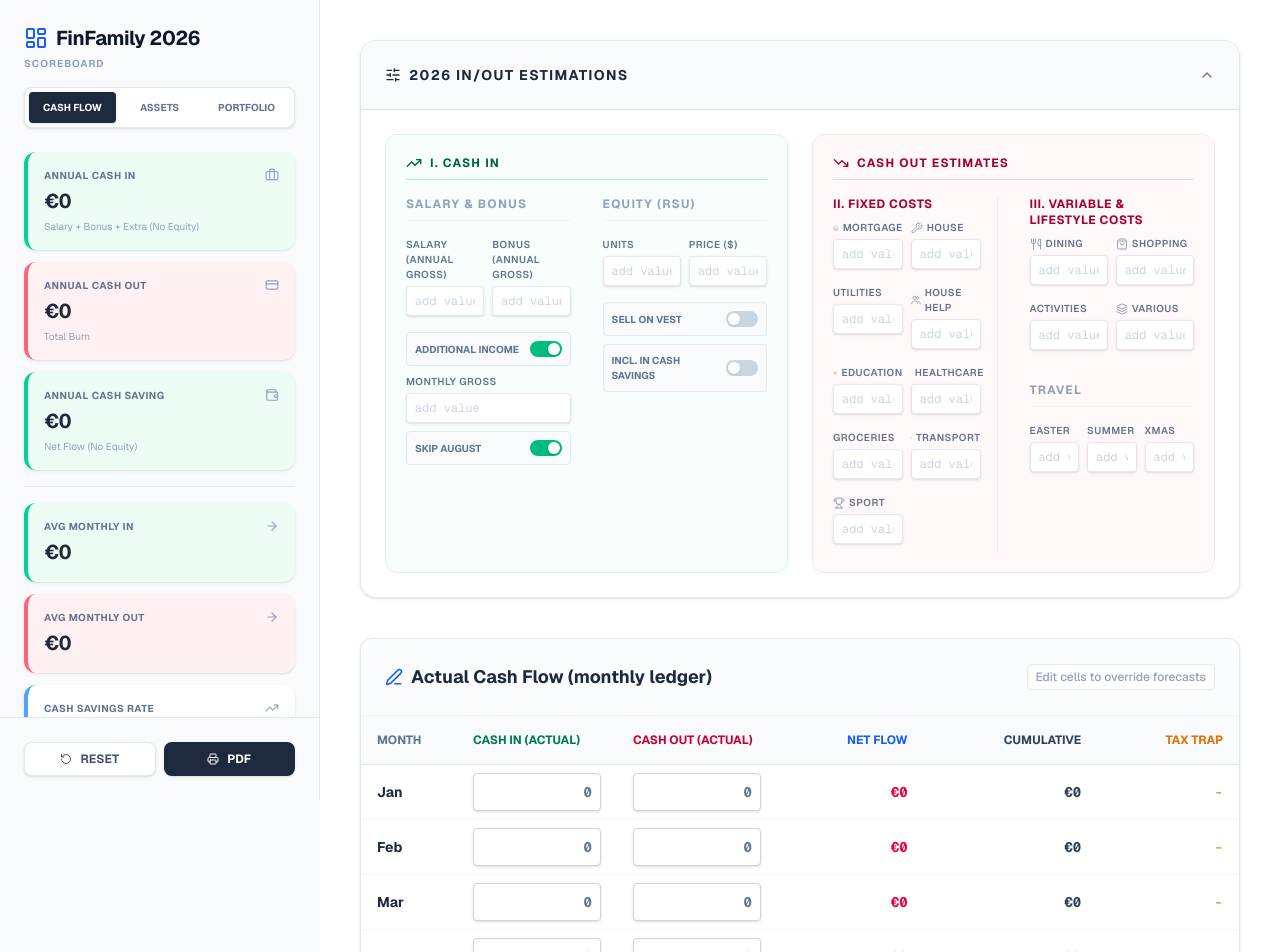
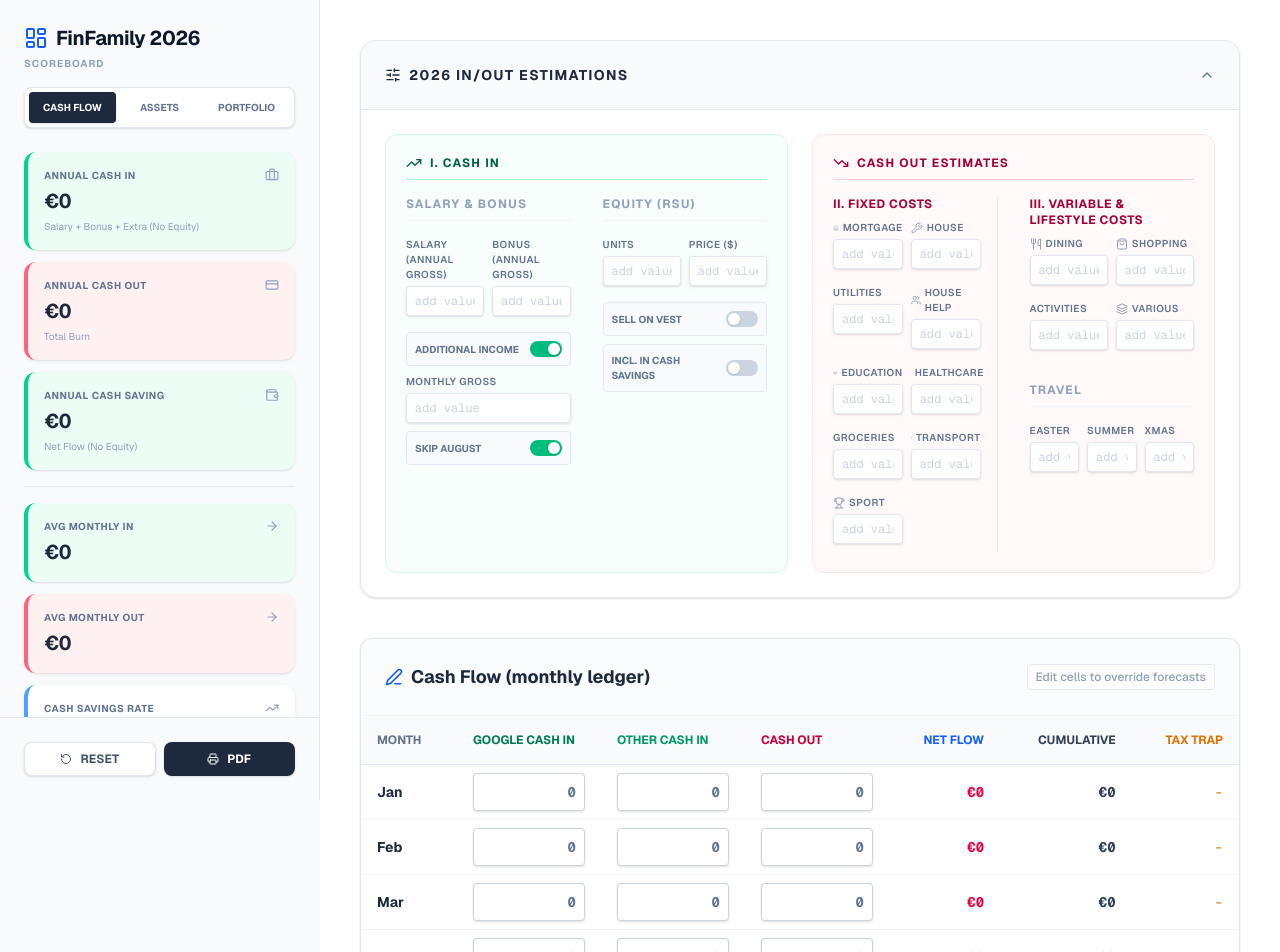
Before and after one commit to lucacanzi-a11y/finance-dashboard-2026, a Next.js app: page / in a window 1280 px wide. Shown: the top 952 px of the page. Built offline with nearby package versions, Linux system fonts and the light colour scheme.

Commit message:
Final v16

```diff
--- a/src/app/page.tsx
+++ b/src/app/page.tsx
@@ -88,8 +88,10 @@ interface AppState {
   assets: Asset[];
   portfolio: PortfolioItem[];
   adjustments: {
-    income: number[];
+    incomeGoogle: number[];
+    incomeOther: number[];
     expenses: number[];
+    income?: number[]; // for legacy migration
   };
 }
 
@@ -144,7 +146,8 @@ const DEFAULT_STATE: AppState = {
     { id: '2', ticker: 'BTC', type: 'Crypto', quantity: 0, avgPrice: 0, priceSoY: 0, priceEoY: 0 },
   ],
   adjustments: {
-    income: Array(12).fill(0),
+    incomeGoogle: Array(12).fill(0),
+    incomeOther: Array(12).fill(0),
     expenses: Array(12).fill(0),
   }
 };
@@ -274,12 +277,17 @@ const calculateCashFlow = (state: AppState) => {
 
     const monthlyExpenses = fixedExpenses + variableExpenses;
 
-    // 2. ACTUALS OVERRIDE LOGIC
-    const actualIncome = adjustments.income[index] || 0;
+    // 2. OVERRIDE LOGIC
+    const actualGoogle = adjustments.incomeGoogle[index] || 0;
+    const actualOther = adjustments.incomeOther[index] || 0;
     const actualExpense = adjustments.expenses[index] || 0;
 
-    const forecastTotalCashIn = monthlyIncome + consultancyNet + equityCashFlow;
-    const totalCashIn = actualIncome > 0 ? actualIncome : forecastTotalCashIn;
+    const forecastGoogleCashIn = monthlyIncome + equityCashFlow;
+    const forecastOtherCashIn = consultancyNet;
+
+    const finalGoogle = actualGoogle > 0 ? actualGoogle : forecastGoogleCashIn;
+    const finalOther = actualOther > 0 ? actualOther : forecastOtherCashIn;
+    const totalCashIn = finalGoogle + finalOther;
 
     const forecastTotalExpenses = monthlyExpenses;
     const totalExpenses = actualExpense > 0 ? actualExpense : forecastTotalExpenses;
@@ -296,8 +304,10 @@ const calculateCashFlow = (state: AppState) => {
       salary: monthlyIncome,
       consultancy: consultancyNet,
       equityCash: equityCashFlow,
-      adjIncome: actualIncome,
-      forecastIncome: forecastTotalCashIn,
+      adjGoogle: actualGoogle,
+      adjOther: actualOther,
+      forecastGoogle: forecastGoogleCashIn,
+      forecastOther: forecastOtherCashIn,
       totalIncome: totalCashIn,
       expenses: totalExpenses,
       forecastExpenses: forecastTotalExpenses,
@@ -519,11 +529,18 @@ export default function FinanceDashboard() {
       if (saved) {
         try {
           const parsed = JSON.parse(saved);
+
+          // Data Migration
+          const adjs = parsed.adjustments || DEFAULT_STATE.adjustments;
+          const incomeGoogle = adjs.incomeGoogle || adjs.income || Array(12).fill(0);
+          const incomeOther = adjs.incomeOther || Array(12).fill(0);
+          const expenses = adjs.expenses || Array(12).fill(0);
+
           return {
             ...DEFAULT_STATE,
             ...parsed,
             expenses: { ...DEFAULT_STATE.expenses, ...parsed.expenses },
-            adjustments: parsed.adjustments || DEFAULT_STATE.adjustments,
+            adjustments: { incomeGoogle, incomeOther, expenses },
           };
         } catch (e) { console.error(e); }
       }
@@ -605,7 +622,7 @@ export default function FinanceDashboard() {
     setState(prev => ({ ...prev, portfolio: prev.portfolio.filter(p => p.id !== id) }));
   };
 
-  const handleAdjustmentChange = (type: 'income' | 'expenses', index: number, value: number) => {
+  const handleAdjustmentChange = (type: 'incomeGoogle' | 'incomeOther' | 'expenses', index: number, value: number) => {
     setState(prev => {
       const newAdj = [...prev.adjustments[type]];
       newAdj[index] = value;
@@ -857,7 +874,7 @@ export default function FinanceDashboard() {
                 <div className="p-6 border-b border-slate-100 bg-slate-50/50 flex justify-between items-center">
                   <div className="flex items-center gap-2">
                     <Edit3 size={18} className="text-blue-600" />
-                    <h3 className="text-lg font-bold text-slate-800">Actual Cash Flow (monthly ledger)</h3>
+                    <h3 className="text-lg font-bold text-slate-800">Cash Flow (monthly ledger)</h3>
                   </div>
                   <span className="text-xs text-slate-400 font-medium bg-white px-2 py-1 rounded border border-slate-200">
                     Edit cells to override forecasts
@@ -868,8 +885,9 @@ export default function FinanceDashboard() {
                     <thead className="bg-slate-50 border-b border-slate-200 text-xs uppercase font-bold text-slate-500">
                       <tr>
                         <th className="px-4 py-4 w-24">Month</th>
-                        <th className="px-4 py-4 w-40 text-emerald-700">Cash In (Actual)</th>
-                        <th className="px-4 py-4 w-40 text-rose-700">Cash Out (Actual)</th>
+                        <th className="px-4 py-4 w-36 text-emerald-700">Google Cash In</th>
+                        <th className="px-4 py-4 w-36 text-emerald-600">Other Cash In</th>
+                        <th className="px-4 py-4 w-36 text-rose-700">Cash Out</th>
                         <th className="px-4 py-4 text-blue-600 text-right">Net Flow</th>
                         <th className="px-4 py-4 text-slate-700 text-right">Cumulative</th>
                         <th className="px-4 py-4 text-amber-600 text-right">Tax Trap</th>
@@ -877,23 +895,41 @@ export default function FinanceDashboard() {
                     </thead>
                     <tbody className="divide-y divide-slate-100">
                       {projection.map((row, i) => (
-                        <tr key={i} className={`hover:bg-slate-50 transition-colors ${row.adjIncome > 0 || row.adjExpense > 0 ? 'bg-blue-50/30 border-l-4 border-blue-500' : ''}`}>
+                        <tr key={i} className={`hover:bg-slate-50 transition-colors ${row.adjGoogle > 0 || row.adjOther > 0 || row.adjExpense > 0 ? 'bg-blue-50/30 border-l-4 border-blue-500' : ''}`}>
                           <td className="px-4 py-3 font-bold text-slate-800">{row.name}</td>
 
-                          {/* INCOME INPUT */}
+                          {/* GOOGLE CASH IN INPUT */}
                           <td className="px-4 py-2">
                             <div className="relative">
                               <input
                                 type="text"
                                 inputMode="decimal"
-                                value={formatInputDisplay(row.adjIncome)}
-                                onChange={(e) => handleAdjustmentChange('income', i, parseInputToNumber(e.target.value))}
+                                value={formatInputDisplay(row.adjGoogle)}
+                                onChange={(e) => handleAdjustmentChange('incomeGoogle', i, parseInputToNumber(e.target.value))}
                                 className={`w-full text-right p-2 rounded border shadow-sm focus:outline-none focus:border-emerald-500 focus:ring-1 focus:ring-emerald-500 transition-all font-mono font-bold placeholder:text-slate-500 ${
-                                  row.adjIncome > 0
+                                  row.adjGoogle > 0
                                     ? 'bg-emerald-50 border-emerald-200 text-emerald-700'
                                     : 'bg-white border-slate-300 text-slate-700 hover:border-emerald-400'
                                 }`}
-                                placeholder={formatCompact(row.forecastIncome)}
+                                placeholder={formatCompact(row.forecastGoogle)}
+                              />
+                            </div>
+                          </td>
+
+                          {/* OTHER CASH IN INPUT */}
+                          <td className="px-4 py-2">
+                            <div className="relative">
+                              <input
+                                type="text"
+                                inputMode="decimal"
+                                value={formatInputDisplay(row.adjOther)}
+                                onChange={(e) => handleAdjustmentChange('incomeOther', i, parseInputToNumber(e.target.value))}
+                                className={`w-full text-right p-2 rounded border shadow-sm focus:outline-none focus:border-emerald-500 focus:ring-1 focus:ring-emerald-500 transition-all font-mono font-bold placeholder:text-slate-500 ${
+                                  row.adjOther > 0
+                                    ? 'bg-emerald-50 border-emerald-200 text-emerald-600'
+                                    : 'bg-white border-slate-300 text-slate-700 hover:border-emerald-400'
+                                }`}
+                                placeholder={formatCompact(row.forecastOther)}
                               />
                             </div>
                           </td>
```
Also changed, not shown: 1 other file (tests, documents, lock files or other folders).
